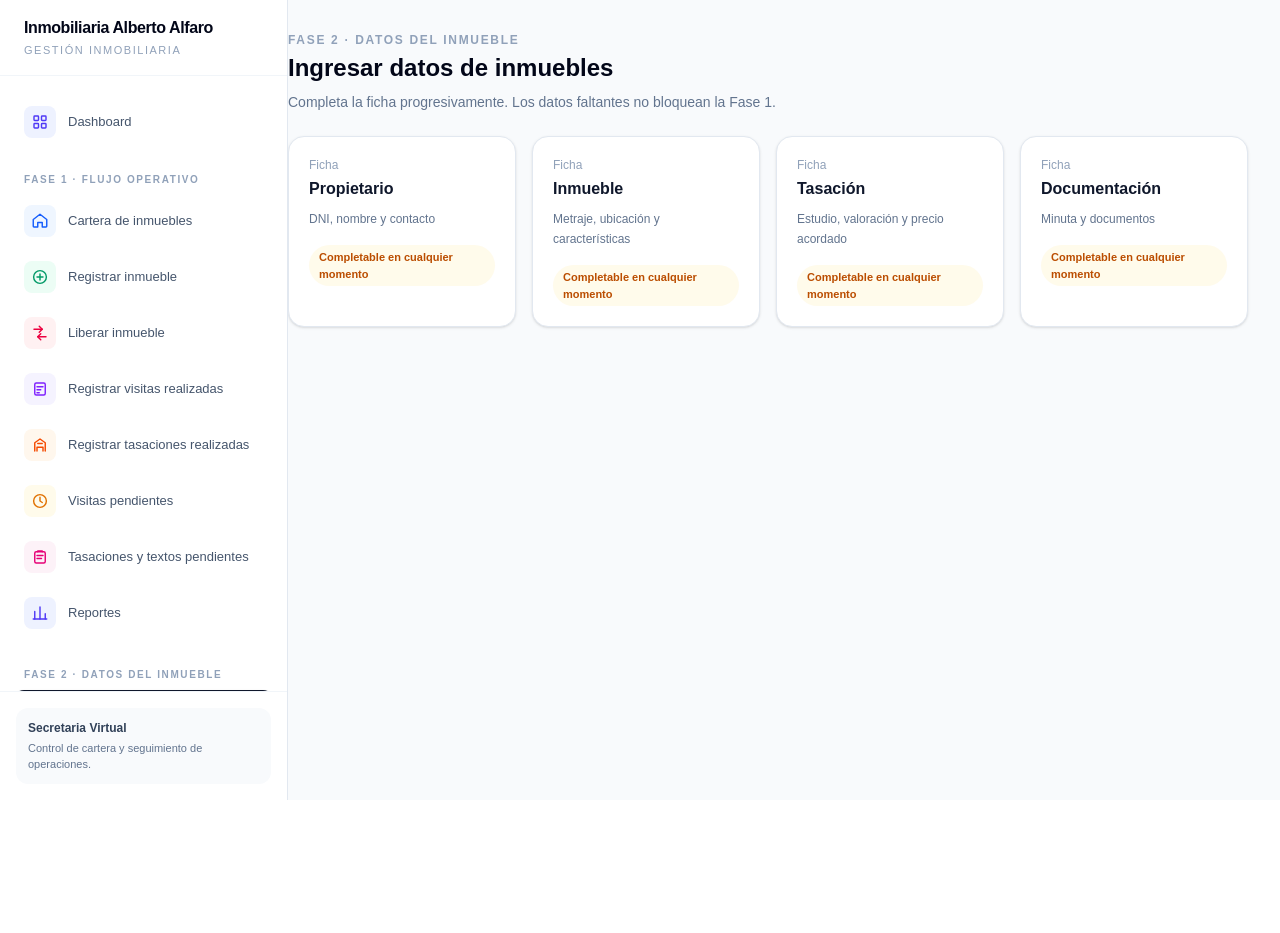
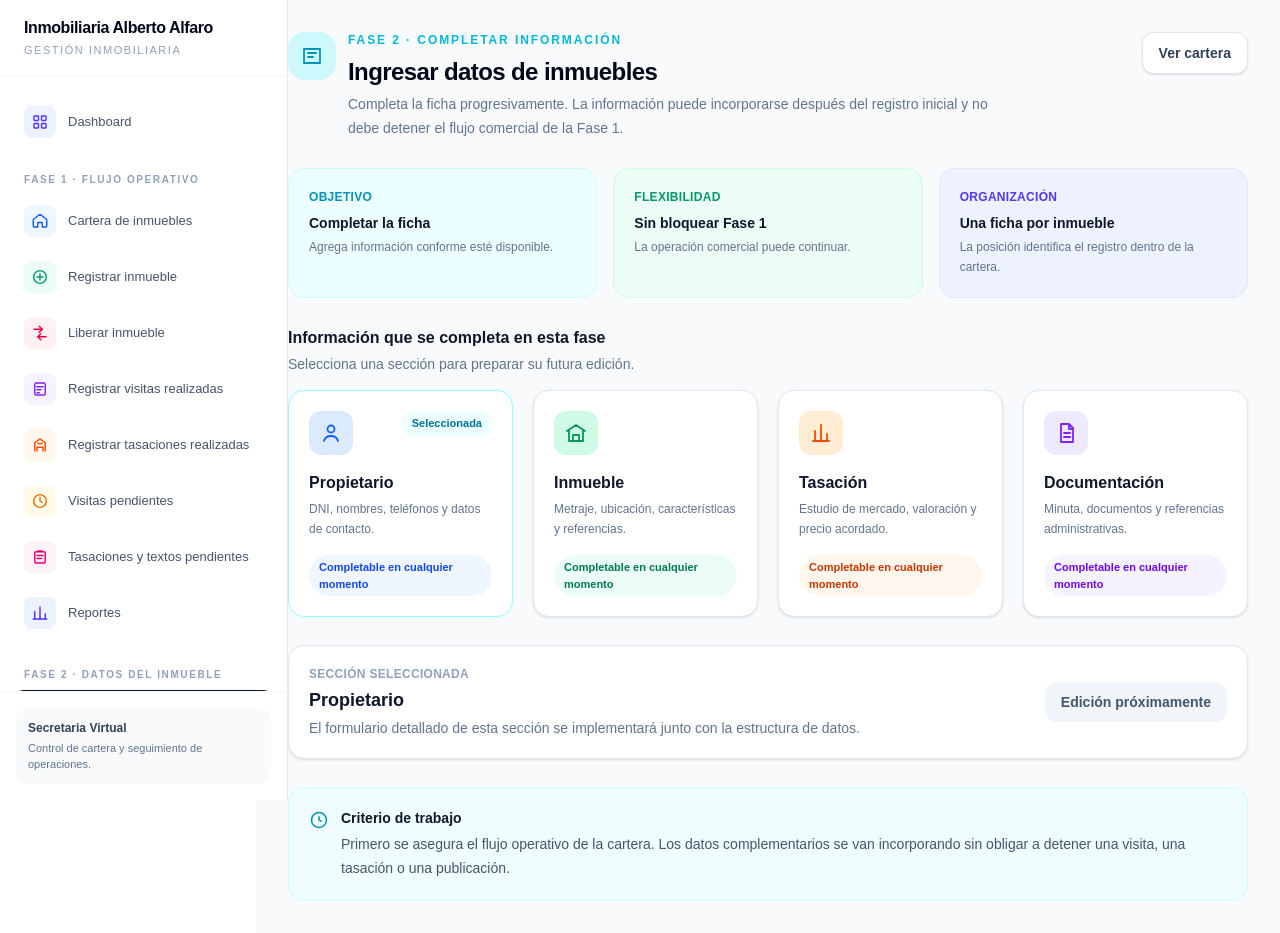
Before and after one commit to cpumaricramoori01-projx/inmobiliaria-alfaro, a Next.js app: page /datos-inmuebles in a window 1280 px wide. Before the commit the page ends 800 px from the top, so only its background shows below. Built offline with nearby package versions, Linux system fonts and the light colour scheme.

Commit message:
Mejorar módulo Datos de inmuebles

```diff
--- a/app/datos-inmuebles/page.tsx
+++ b/app/datos-inmuebles/page.tsx
@@ -1 +1,204 @@
-export default function Page(){return <main className="min-h-screen bg-slate-50 p-6 lg:p-8"><p className="text-xs font-bold uppercase tracking-[.14em] text-slate-400">Fase 2 · Datos del inmueble</p><h1 className="mt-1 text-2xl font-bold text-slate-950">Ingresar datos de inmuebles</h1><p className="mt-2 text-sm text-slate-500">Completa la ficha progresivamente. Los datos faltantes no bloquean la Fase 1.</p><div className="mt-6 grid gap-4 md:grid-cols-2 xl:grid-cols-4">{[["Propietario","DNI, nombre y contacto"],["Inmueble","Metraje, ubicación y características"],["Tasación","Estudio, valoración y precio acordado"],["Documentación","Minuta y documentos"],].map(x=><div key={x[0]} className="rounded-2xl border border-slate-200 bg-white p-5 shadow-sm"><p className="text-xs text-slate-400">Ficha</p><h2 className="mt-1 font-bold text-slate-900">{x[0]}</h2><p className="mt-2 text-xs leading-5 text-slate-500">{x[1]}</p><span className="mt-4 inline-block rounded-full bg-amber-50 px-2.5 py-1 text-[11px] font-semibold text-amber-700">Completable en cualquier momento</span></div>)}</div></main>}
+"use client";
+
+import { useState } from "react";
+import Link from "next/link";
+
+type Seccion = {
+  nombre: string;
+  descripcion: string;
+  color: string;
+  icono: React.ReactNode;
+};
+
+const secciones: Seccion[] = [
+  {
+    nombre: "Propietario",
+    descripcion: "DNI, nombres, teléfonos y datos de contacto.",
+    color: "blue",
+    icono: (
+      <svg viewBox="0 0 24 24" className="h-6 w-6" fill="none" stroke="currentColor" strokeWidth="1.8">
+        <circle cx="12" cy="8" r="3.5" />
+        <path d="M5 20c.8-3.2 3.1-5 7-5s6.2 1.8 7 5" strokeLinecap="round" />
+      </svg>
+    ),
+  },
+  {
+    nombre: "Inmueble",
+    descripcion: "Metraje, ubicación, características y referencias.",
+    color: "emerald",
+    icono: (
+      <svg viewBox="0 0 24 24" className="h-6 w-6" fill="none" stroke="currentColor" strokeWidth="1.8">
+        <path d="m3 10 9-6 9 6M5 9v11h14V9M9 20v-6h6v6" strokeLinecap="round" strokeLinejoin="round" />
+      </svg>
+    ),
+  },
+  {
+    nombre: "Tasación",
+    descripcion: "Estudio de mercado, valoración y precio acordado.",
+    color: "orange",
+    icono: (
+      <svg viewBox="0 0 24 24" className="h-6 w-6" fill="none" stroke="currentColor" strokeWidth="1.8">
+        <path d="M6 20V10M12 20V4M18 20v-7M4 20h16" strokeLinecap="round" strokeLinejoin="round" />
+      </svg>
+    ),
+  },
+  {
+    nombre: "Documentación",
+    descripcion: "Minuta, documentos y referencias administrativas.",
+    color: "violet",
+    icono: (
+      <svg viewBox="0 0 24 24" className="h-6 w-6" fill="none" stroke="currentColor" strokeWidth="1.8">
+        <path d="M7 3h8l4 4v14H7zM15 3v5h4M10 12h6M10 16h6" strokeLinecap="round" strokeLinejoin="round" />
+      </svg>
+    ),
+  },
+];
+
+const colores: Record<string, { box: string; text: string; badge: string }> = {
+  blue: { box: "bg-blue-100", text: "text-blue-600", badge: "bg-blue-50 text-blue-700" },
+  emerald: { box: "bg-emerald-100", text: "text-emerald-600", badge: "bg-emerald-50 text-emerald-700" },
+  orange: { box: "bg-orange-100", text: "text-orange-600", badge: "bg-orange-50 text-orange-700" },
+  violet: { box: "bg-violet-100", text: "text-violet-600", badge: "bg-violet-50 text-violet-700" },
+};
+
+export default function Page() {
+  const [seleccionada, setSeleccionada] = useState("Propietario");
+  const [mensaje, setMensaje] = useState("");
+
+  const seleccionar = (nombre: string) => {
+    setSeleccionada(nombre);
+    setMensaje(`Sección “${nombre}” seleccionada. La edición de datos se habilitará al conectar la base de datos.`);
+    setTimeout(() => setMensaje(""), 3500);
+  };
+
+  return (
+    <main className="min-h-screen bg-slate-50 p-6 lg:p-8">
+      <div className="mx-auto max-w-6xl">
+        <header className="flex flex-col gap-5 lg:flex-row lg:items-start lg:justify-between">
+          <div className="flex gap-3">
+            <div className="flex h-12 w-12 shrink-0 items-center justify-center rounded-2xl bg-cyan-100 text-cyan-600">
+              <svg viewBox="0 0 24 24" className="h-6 w-6" fill="none" stroke="currentColor" strokeWidth="1.8">
+                <path d="M4 5h16v14H4zM8 9h8M8 13h5" strokeLinecap="round" strokeLinejoin="round" />
+              </svg>
+            </div>
+            <div>
+              <p className="text-xs font-bold uppercase tracking-[0.16em] text-cyan-500">
+                Fase 2 · Completar información
+              </p>
+              <h1 className="mt-2 text-2xl font-bold tracking-tight text-slate-950">
+                Ingresar datos de inmuebles
+              </h1>
+              <p className="mt-1 max-w-2xl text-sm leading-6 text-slate-500">
+                Completa la ficha progresivamente. La información puede incorporarse después del registro inicial y no debe detener el flujo comercial de la Fase 1.
+              </p>
+            </div>
+          </div>
+
+          <Link
+            href="/cartera"
+            className="inline-flex items-center justify-center rounded-xl border border-slate-200 bg-white px-4 py-2.5 text-sm font-semibold text-slate-700 shadow-sm"
+          >
+            Ver cartera
+          </Link>
+        </header>
+
+        {mensaje && (
+          <div className="mt-6 rounded-2xl border border-cyan-200 bg-cyan-50 px-4 py-3 text-sm font-medium text-cyan-700">
+            {mensaje}
+          </div>
+        )}
+
+        <section className="mt-7 grid gap-4 sm:grid-cols-3">
+          <div className="rounded-2xl border border-cyan-100 bg-cyan-50 p-5">
+            <p className="text-xs font-semibold uppercase tracking-wide text-cyan-600">Objetivo</p>
+            <p className="mt-2 text-sm font-bold text-slate-900">Completar la ficha</p>
+            <p className="mt-1 text-xs leading-5 text-slate-500">Agrega información conforme esté disponible.</p>
+          </div>
+          <div className="rounded-2xl border border-emerald-100 bg-emerald-50 p-5">
+            <p className="text-xs font-semibold uppercase tracking-wide text-emerald-600">Flexibilidad</p>
+            <p className="mt-2 text-sm font-bold text-slate-900">Sin bloquear Fase 1</p>
+            <p className="mt-1 text-xs leading-5 text-slate-500">La operación comercial puede continuar.</p>
+          </div>
+          <div className="rounded-2xl border border-indigo-100 bg-indigo-50 p-5">
+            <p className="text-xs font-semibold uppercase tracking-wide text-indigo-600">Organización</p>
+            <p className="mt-2 text-sm font-bold text-slate-900">Una ficha por inmueble</p>
+            <p className="mt-1 text-xs leading-5 text-slate-500">La posición identifica el registro dentro de la cartera.</p>
+          </div>
+        </section>
+
+        <section className="mt-7">
+          <div className="mb-4">
+            <h2 className="text-base font-bold text-slate-900">Información que se completa en esta fase</h2>
+            <p className="mt-1 text-sm text-slate-500">
+              Selecciona una sección para preparar su futura edición.
+            </p>
+          </div>
+
+          <div className="grid gap-5 md:grid-cols-2 xl:grid-cols-4">
+            {secciones.map((seccion) => {
+              const color = colores[seccion.color];
+              const activa = seleccionada === seccion.nombre;
+
+              return (
+                <button
+                  key={seccion.nombre}
+                  onClick={() => seleccionar(seccion.nombre)}
+                  className={`rounded-2xl border bg-white p-5 text-left shadow-sm transition hover:-translate-y-0.5 hover:shadow-md ${
+                    activa ? "border-cyan-200 ring-2 ring-cyan-50" : "border-slate-200"
+                  }`}
+                >
+                  <div className="flex items-start justify-between gap-3">
+                    <div className={`flex h-11 w-11 items-center justify-center rounded-xl ${color.box} ${color.text}`}>
+                      {seccion.icono}
+                    </div>
+                    {activa && (
+                      <span className="rounded-full bg-cyan-50 px-2.5 py-1 text-[11px] font-semibold text-cyan-700">
+                        Seleccionada
+                      </span>
+                    )}
+                  </div>
+                  <h3 className="mt-4 font-bold text-slate-900">{seccion.nombre}</h3>
+                  <p className="mt-1 text-xs leading-5 text-slate-500">{seccion.descripcion}</p>
+                  <span className={`mt-4 inline-flex rounded-full px-2.5 py-1 text-[11px] font-semibold ${color.badge}`}>
+                    Completable en cualquier momento
+                  </span>
+                </button>
+              );
+            })}
+          </div>
+        </section>
+
+        <section className="mt-7 rounded-2xl border border-slate-200 bg-white p-5 shadow-sm">
+          <div className="flex flex-col gap-4 lg:flex-row lg:items-center lg:justify-between">
+            <div>
+              <p className="text-xs font-semibold uppercase tracking-wide text-slate-400">Sección seleccionada</p>
+              <h2 className="mt-1 text-lg font-bold text-slate-900">{seleccionada}</h2>
+              <p className="mt-1 text-sm text-slate-500">
+                El formulario detallado de esta sección se implementará junto con la estructura de datos.
+              </p>
+            </div>
+            <span className="rounded-xl bg-slate-100 px-4 py-2.5 text-sm font-semibold text-slate-600">
+              Edición próximamente
+            </span>
+          </div>
+        </section>
+
+        <section className="mt-7 rounded-2xl border border-cyan-100 bg-cyan-50/70 p-5">
+          <div className="flex gap-3">
+            <div className="mt-0.5 text-cyan-600">
+              <svg viewBox="0 0 24 24" className="h-5 w-5" fill="none" stroke="currentColor" strokeWidth="1.8">
+                <path d="M12 8v4l2.5 1.5M21 12a9 9 0 1 1-18 0 9 9 0 0 1 18 0Z" strokeLinecap="round" strokeLinejoin="round" />
+              </svg>
+            </div>
+            <div>
+              <p className="text-sm font-bold text-slate-900">Criterio de trabajo</p>
+              <p className="mt-1 text-sm leading-6 text-slate-600">
+                Primero se asegura el flujo operativo de la cartera. Los datos complementarios se van incorporando sin obligar a detener una visita, una tasación o una publicación.
+              </p>
+            </div>
+          </div>
+        </section>
+      </div>
+    </main>
+  );
+}
```
